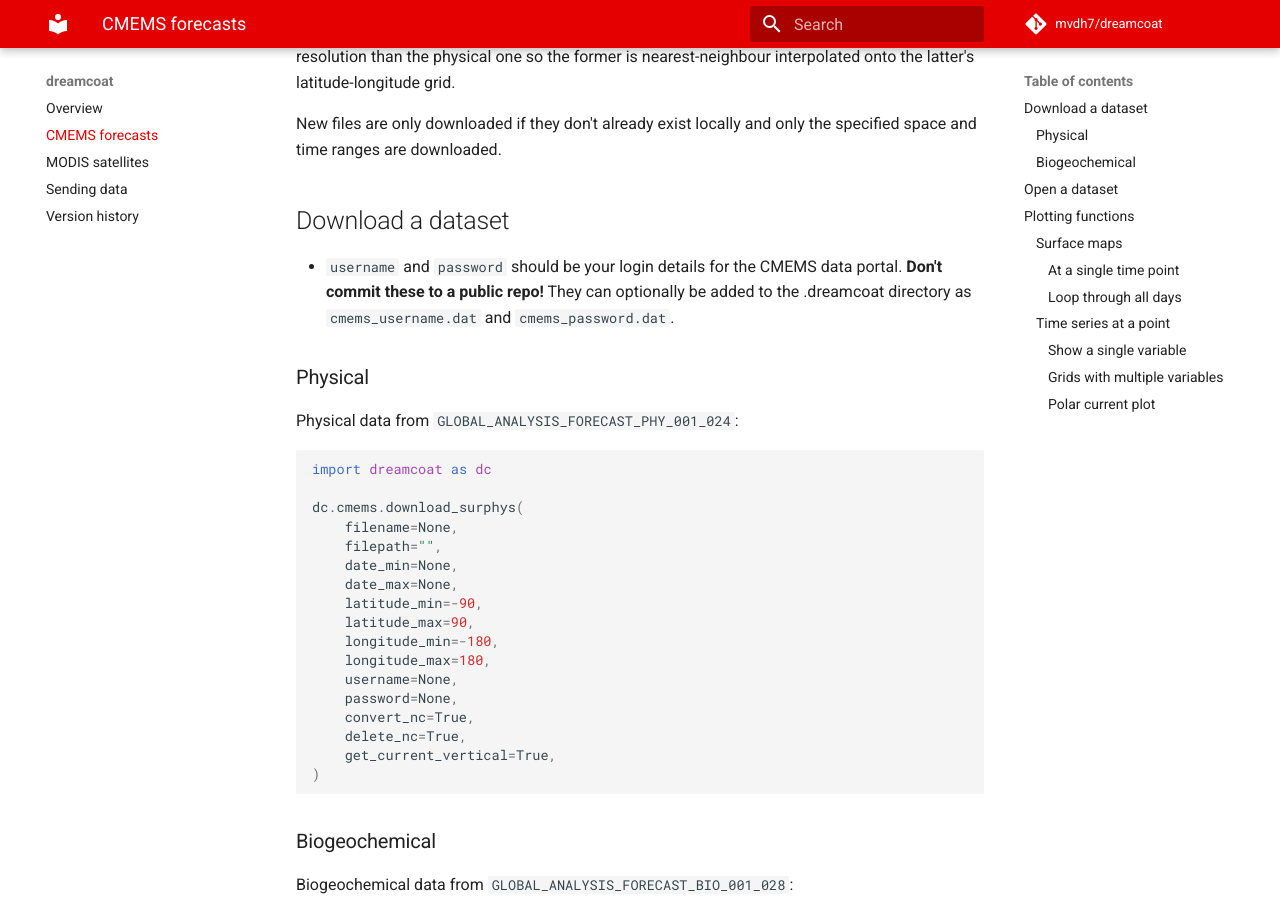
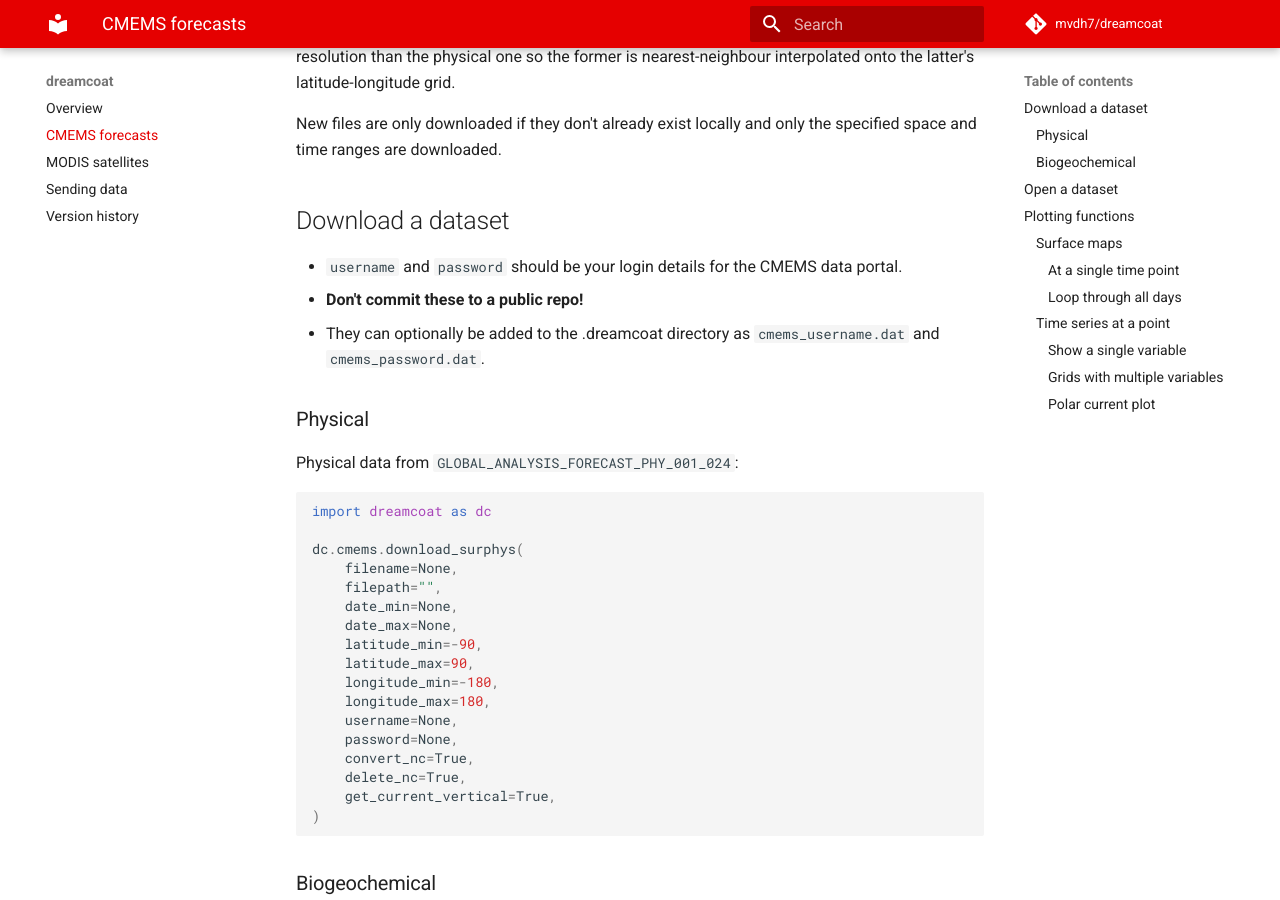
Before and after one commit to mvdh7/dreamcoat, an MkDocs documentation site: the page built from docs/cmems.md, in a window 1280 px wide and 900 px high, scrolled down 329 px. Built offline with MkDocs 1.6.1 and Material for MkDocs 9.7.7, drawn with Linux system fonts in a browser that asks for light colours; comment, search, counter and statistics services are not loaded.

Commit message:
Improve spacing

```diff
--- a/docs/cmems.md
+++ b/docs/cmems.md
@@ -11,7 +11,9 @@ New files are only downloaded if they don't already exist locally and only the s
 
 ## Download a dataset
 
-  * `username` and `password` should be your login details for the CMEMS data portal.  **Don't commit these to a public repo!**  They can optionally be added to the .dreamcoat directory as `cmems_username.dat` and `cmems_password.dat`.
+  * `username` and `password` should be your login details for the CMEMS data portal.
+  * **Don't commit these to a public repo!**
+  * They can optionally be added to the .dreamcoat directory as `cmems_username.dat` and `cmems_password.dat`.
 
 ### Physical
 
```
